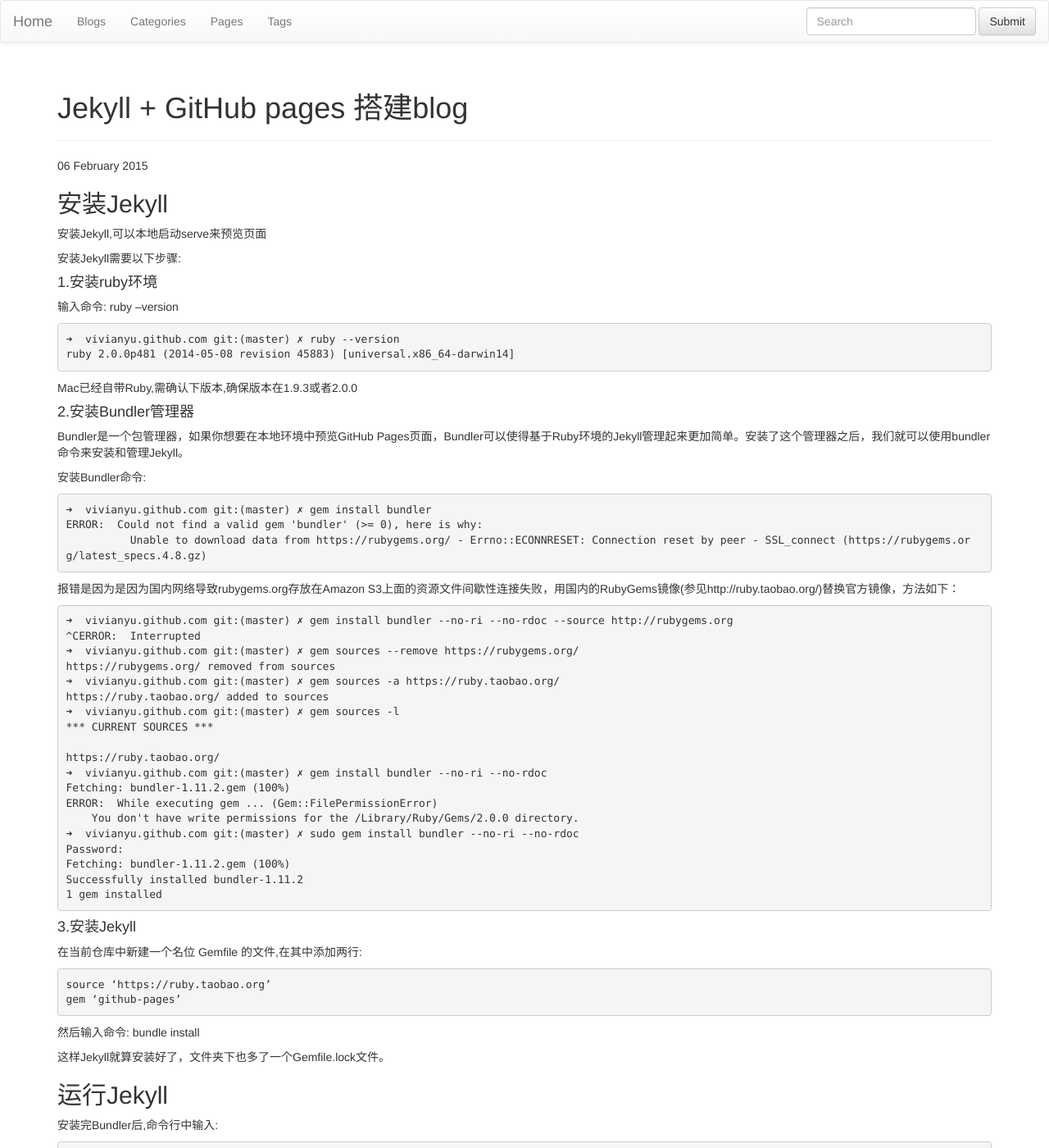
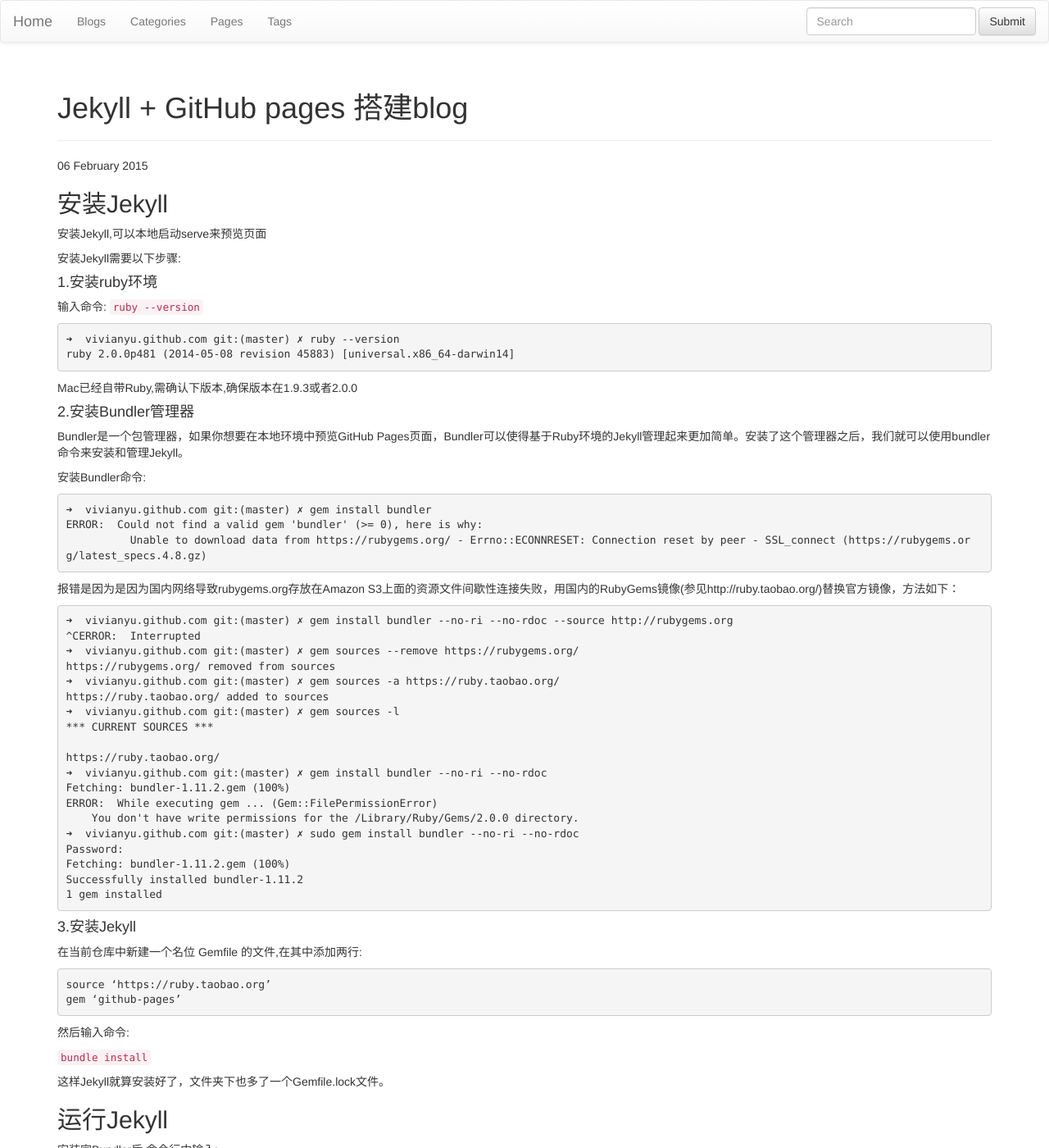
Before and after one commit to VivianJoJo/vivianjojo.github.com, a Jekyll site: the page built from _posts/2015-02-06-jekyll-blog.md, in a window 1280 px wide and 1400 px high. Shown: the whole window at 82% size. Built offline with Jekyll 4.4.1, drawn with Linux system fonts in a browser that asks for light colours; nearby versions of some CDN libraries; library files that are not in the unit come from our copies; comment, search, counter and statistics services are not loaded.

```diff
--- a/_posts/2015-02-06-jekyll-blog.md
+++ b/_posts/2015-02-06-jekyll-blog.md
@@ -16,12 +16,13 @@ tags: []
 
 ####1.安装ruby环境
 输入命令:
-    ruby --version
+    `ruby --version`
 
     ➜  vivianyu.github.com git:(master) ✗ ruby --version
     ruby 2.0.0p481 (2014-05-08 revision 45883) [universal.x86_64-darwin14]
 
 Mac已经自带Ruby,需确认下版本,确保版本在1.9.3或者2.0.0
+
 
 ####2.安装Bundler管理器
 
@@ -55,6 +56,7 @@ Bundler是一个包管理器，如果你想要在本地环境中预览GitHub Pag
     Successfully installed bundler-1.11.2
     1 gem installed
 
+
 ####3.安装Jekyll
 
 在当前仓库中新建一个名位 Gemfile 的文件,在其中添加两行:
@@ -63,18 +65,21 @@ Bundler是一个包管理器，如果你想要在本地环境中预览GitHub Pag
     gem ‘github-pages’
 
 然后输入命令:
-    bundle install
+
+`bundle install`
 
 这样Jekyll就算安装好了，文件夹下也多了一个Gemfile.lock文件。
+
 
 运行Jekyll
 --------------
 
 安装完Bundler后,命令行中输入:
 
-    bundle exec jekyll serve
+`bundle exec jekyll serve`
 
 就可以在本地将Jekyll跑起来了，这时你可以通过访问 http://localhost:4000 来预览你的GitHub Pages。
+
 
 新建page
 --------------
```
Also changed, not shown: other parts of _posts/2015-02-06-jekyll-blog.md (+3 -1 lines), _posts/2015-02-09-abstract-class--interface.md (+1 -1 lines), _posts/core-samples/2011-12-29-jekyll-introduction.md (+1 -1 lines).
